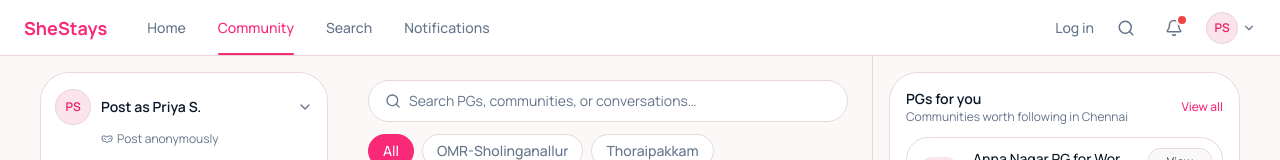
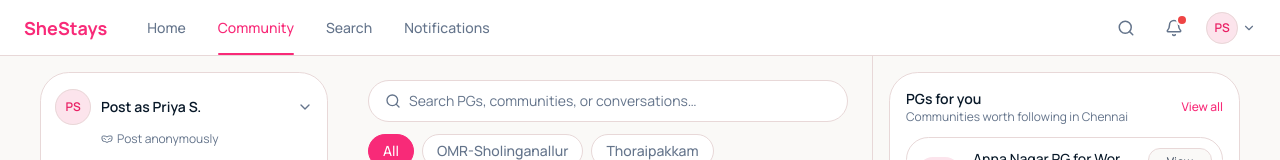
Before and after one commit to tharun-creator/she-comunity, a Next.js app in the folder apps/web/: page / in a window 1280 px wide. Shown: the top 160 px of the page. Built offline with nearby package versions, Linux system fonts and the light colour scheme.

Commit message:
chore(auth): temporarily hide Log in nav link
Supabase project isn't fully configured yet (email signups toggle),
so pull the entry point for now. /login, /signup, the signup DB
trigger, and the onboarding tour all stay in place to re-enable later.

```diff
--- a/apps/web/src/components/shestays/top-nav.tsx
+++ b/apps/web/src/components/shestays/top-nav.tsx
@@ -67,9 +67,6 @@
       </nav>
 
       <div className="ml-auto flex items-center gap-4">
-        <Link href="/login" className="text-sm font-medium text-muted-foreground hover:text-foreground">
-          Log in
-        </Link>
         <button
           type="button"
           onClick={() => router.push("/search")}
```
